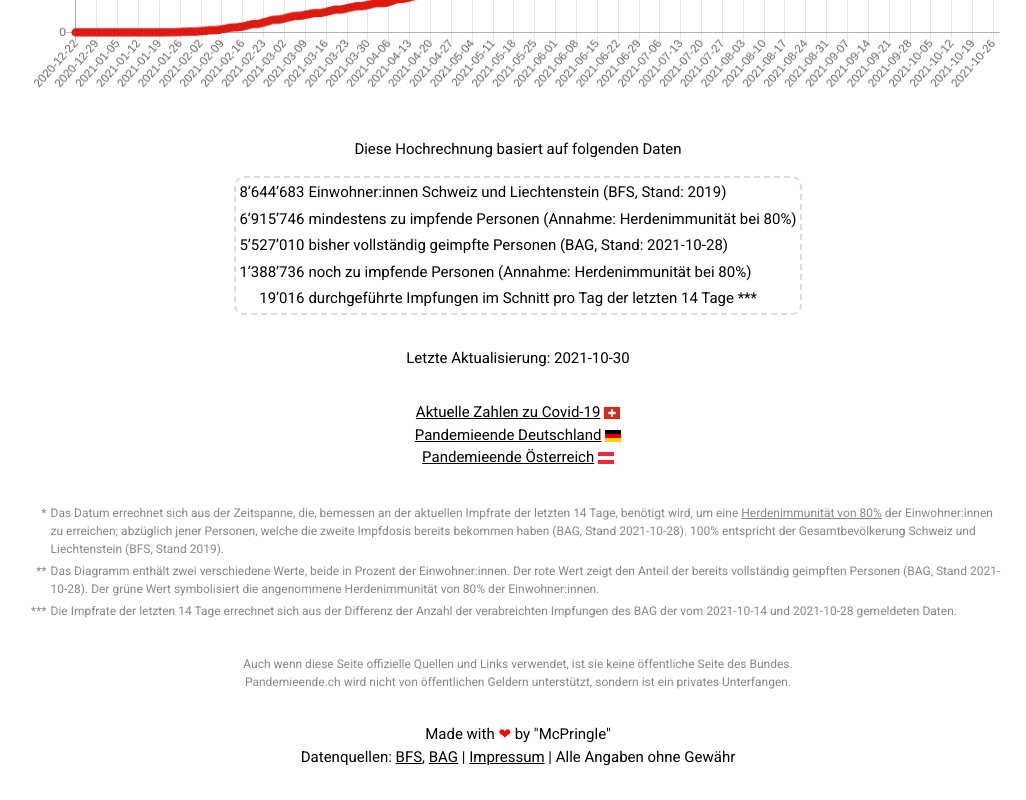
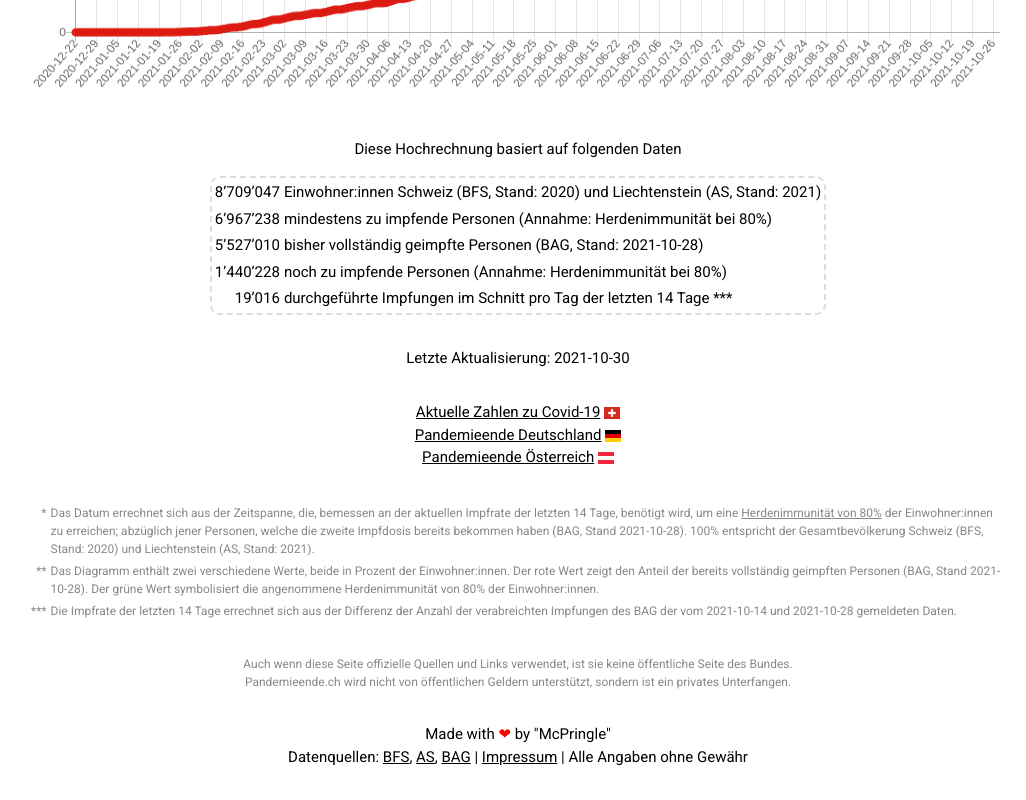
Before and after one commit to McPringle/pandemieende, a plain HTML site: page index.html in a window 1280 px wide. Shown: the part 1064-1864 px from the top of the page, without its empty margins (122-1148 px from the left). Drawn offline with nearby package versions, Linux system fonts and the light colour scheme.

Commit message:
:memo: Daten zur Bevölkerung aktualisiert

```diff
--- a/index.html
+++ b/index.html
@@ -60,7 +60,7 @@
     <table class="w3-content">
         <tr>
             <th id="residents"></th>
-            <td>Einwohner:innen Schweiz und Liechtenstein (BFS, Stand: 2019)</td>
+            <td>Einwohner:innen Schweiz (BFS, Stand: 2020) und Liechtenstein (AS, Stand: 2021)</td>
         </tr>
         <tr>
             <th id="toBeVaccinated"></th>
@@ -97,7 +97,7 @@
                     <a href="https://www.vfa.de/de/arzneimittel-forschung/impfen/herdenimmunitaet" target="_blank">
                     Herdenimmunität von 80%</a> der Einwohner:innen zu erreichen; abzüglich jener Personen, welche die
                     zweite Impfdosis bereits bekommen haben (BAG, Stand <span class="statusDate"></span>). 100%
-                    entspricht der Gesamtbevölkerung Schweiz und Liechtenstein (BFS, Stand 2019).
+                    entspricht der Gesamtbevölkerung Schweiz (BFS, Stand: 2020) und Liechtenstein (AS, Stand: 2021).
                 </td>
             </tr>
             <tr>
@@ -128,7 +128,7 @@
 <footer class="footer w3-white w3-center">
     <div>Made with <span style="color: red">&#10084;</span> by "McPringle"</div>
     <div>
-        <span>Datenquellen: <a href="https://www.bfs.admin.ch/bfs/de/home.html">BFS</a>, <a href="https://www.bag.admin.ch/bag/de/home.html">BAG</a></span> | <span><a href="impressum.html">Impressum</a></span> | <span>Alle Angaben ohne Gewähr</span>
+        <span>Datenquellen: <a href="https://www.bfs.admin.ch/bfs/de/home.html">BFS</a>, <a href="https://www.llv.li/inhalt/11480/amtsstellen/amt-fur-statistik">AS</a>, <a href="https://www.bag.admin.ch/bag/de/home.html">BAG</a></span> | <span><a href="impressum.html">Impressum</a></span> | <span>Alle Angaben ohne Gewähr</span>
     </div>
 </footer>
 </body>
--- a/script.js
+++ b/script.js
@@ -1,6 +1,6 @@
 const oneHour = 60 * 60 * 1000; // minutes * seconds * milliseconds
 const oneDay = 24 * 60 * 60 * 1000; // hours * minutes * seconds * milliseconds
-const residents = 8606033 + 38650; // Schweiz und Liechtenstein (Stand 2019, Bundesamt für Statistik)
+const residents = 8670300 + 38747; // Schweiz (Stand 2020, Bundesamt für Statistik) und Liechtenstein (Stand 2021, Amt für Statistik)
 const vaccinationRateDays = 14; // number of days used to calculate the average vaccination rate
 
 function toDate(dateString) {
```
